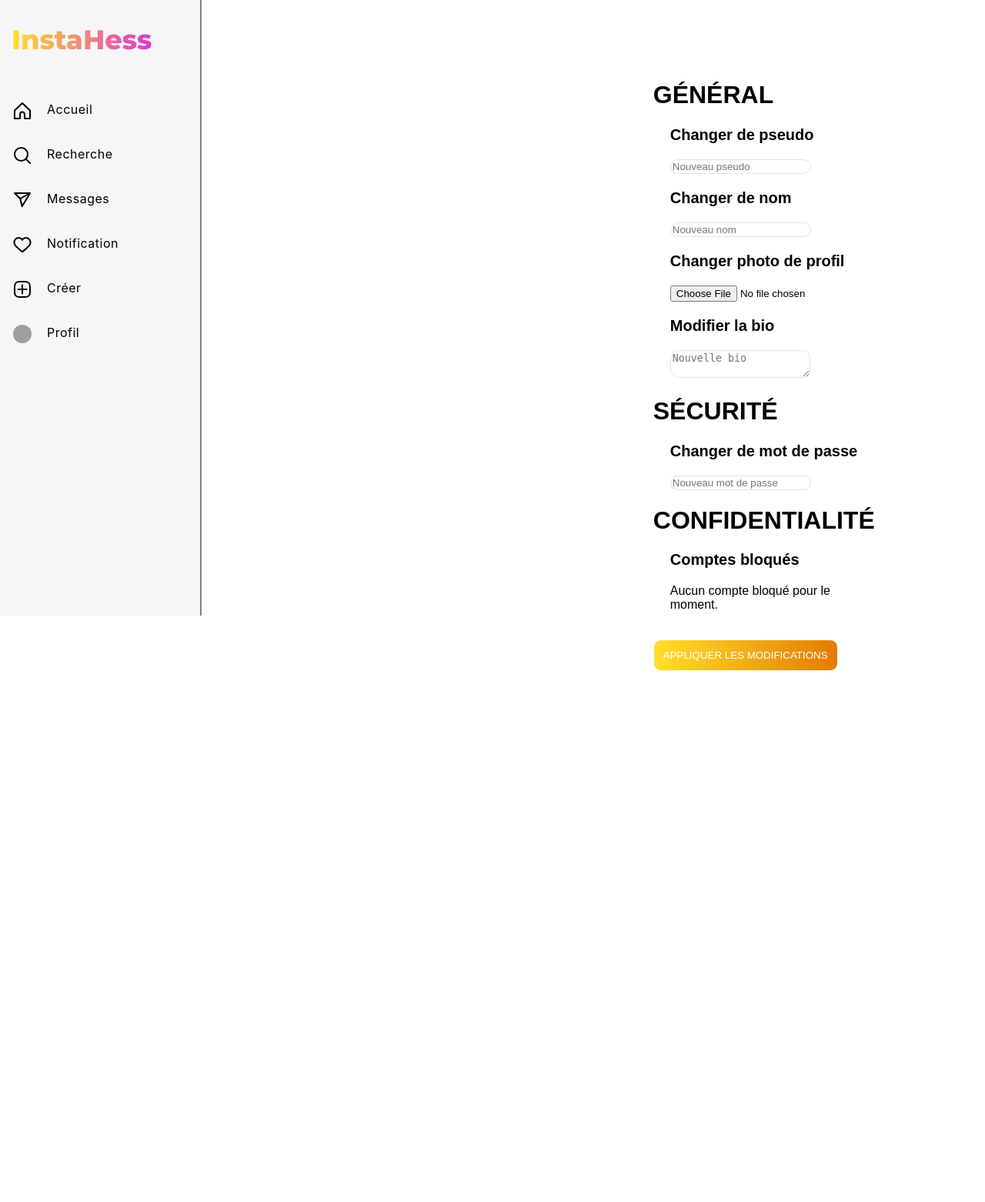
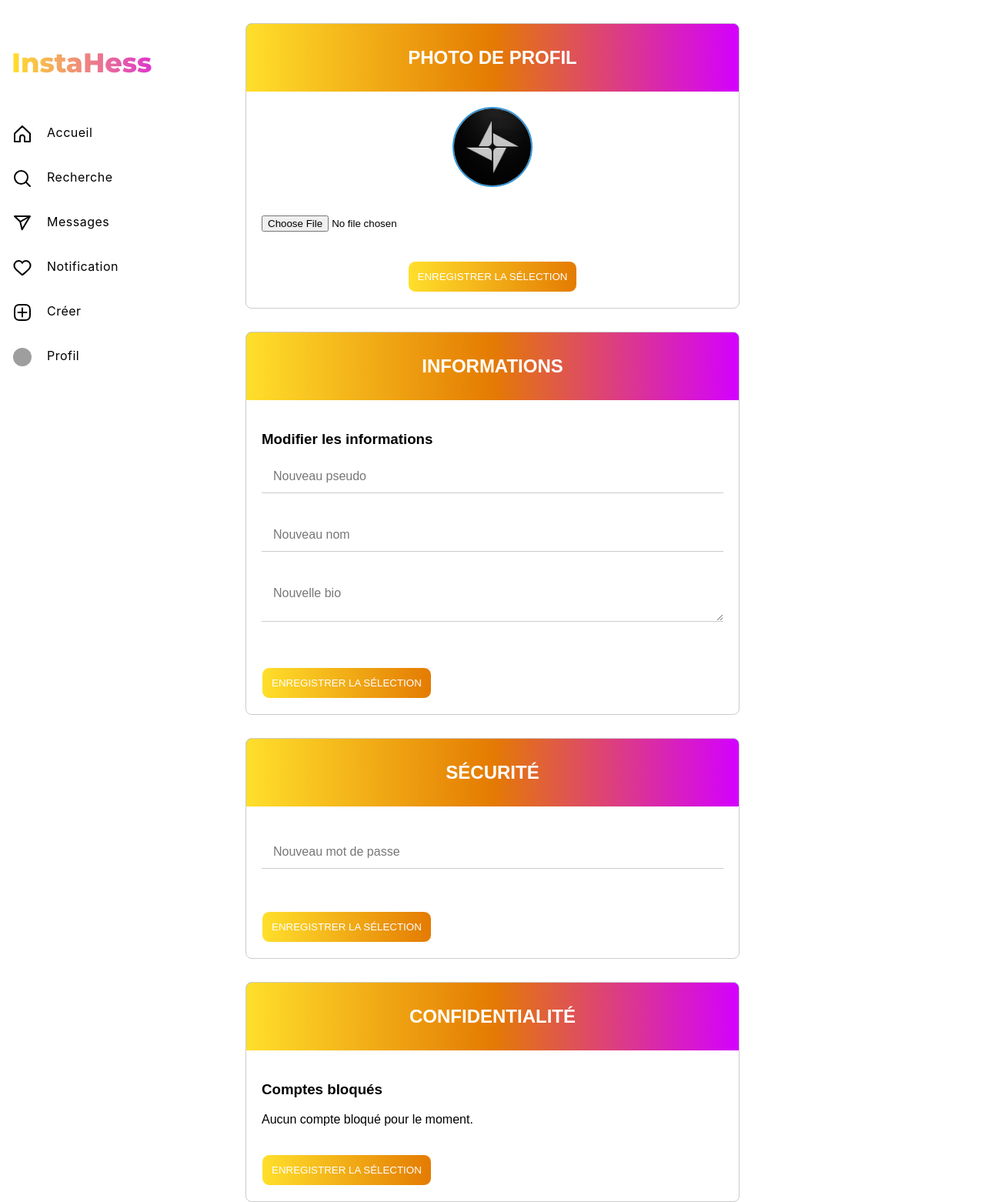
Before and after one commit to DidonCode/BUT2-S3, a PHP site: page /settings.php in a window 1280 px wide. Shown: the whole page at 77% size. Before the commit the page ends 871 px from the top, so only its background shows below. Run offline with PHP 8.4, Linux system fonts and the light colour scheme; the visitor is signed in with stand-in values (Sample User, id 1); grey boxes are pictures that could not be loaded.

Commit message:
page settings (fini)

```diff
--- a/css/settings.css
+++ b/css/settings.css
@@ -1,58 +1,101 @@
 @import "colors.css";
 
 body {
-    font-family: Arial, sans-serif;
     margin: 0;
-    padding: 0;
-    display: flex;
-    height: 100%;
-}
-html{
-    height: 100%;
+    font-family: 'Arial', sans-serif;
   }
 
-h3{
-    cursor: pointer;
-    font-size: 20px;
+  .panel {
+    max-width: 400px;
+    margin: 20px auto;
+    border: 1px solid #ccc;
+    border-radius: 8px;
+    overflow: hidden;
   }
 
-h2{
-    font-size: 25px;
+  .header {
+    background-color: #3498db;
+    color: #fff;
+    padding: 10px;
+    text-align: center;
   }
 
-a{
-    text-decoration: none;
+  .content {
+    padding: 20px;
   }
 
-ul{
-    font-size: 20px;
+  .profile-section {
+    display: flex;
+    flex-direction: column;
+    align-items: center;
   }
 
-
-.container > div > div {
-    padding-left: 22px;
+  .profile-image img {
+    width: 150px;
+    max-width: 150px;
+    height: 150px;
+    border-radius: 50%;
+    object-fit: cover;
+    border: 2px solid #ccc;
   }
 
-#return{
-    color: #fff;
-    position: fixed;
-    bottom: 10px;
-    cursor: pointer;
-    font-size: 18px;
+  input[type="file"] {
+    width: 100%;
+    margin-top: 15px;
   }
 
-
-.main-container{
-    display: flex;
-    flex-direction: row;
-    min-height: 100%;
-    height: auto;
+  .info-section {
+    margin-top: 20px;
   }
 
-.container {
-    padding: 0 5%;
-    margin: 15% 100%;
+  input[type="text"] {
+    width: 100%;
+    margin-bottom: 10px;
+    padding: 8px;
+    box-sizing: border-box;
+  }
 
+  body {
+    margin: 0;
+    font-family: 'Arial', sans-serif;
+  }
+
+  .panel {
+    max-width: 50%;
+    margin: 30px auto;
+    border: 1px solid #ccc;
+    border-radius: 8px;
+    overflow: hidden;
+  }
+
+  .header {
+    background-image: linear-gradient(
+        to right,
+        var(--yellow-logo),
+        var(--orange-logo),
+        var(--purple-logo)
+    );
+    color: #fff;
+    padding: 10px;
+    text-align: center;
+  }
+
+  .content {
+    padding: 20px;
+  }
+
+  .profile-section {
+    display: flex;
+    flex-direction: column;
+    align-items: center;
+  }
+
+  .profile-image img {
+    width: 100px;
+    height: 100px;
+    border-radius: 50%;
+    object-fit: cover;
+    border: 2px solid #3498db;
   }
 
   .apply-btn {
@@ -95,21 +138,60 @@ button.ghost {
 	border: none;
 }
 
-input{
-    border-radius: 10px;
-    border: 1px solid rgb(228, 228, 228);
+  input[type="file"] {
+    width: 100%;
+    margin-top: 15px;
   }
 
-textarea{
-    border-radius: 10px;
-    border: 1px solid rgb(228, 228, 228);
+  .info-section {
+    margin-top: 20px;
   }
 
-#photoSubMenu input{
-    border-radius: 0px;
-    border: none;
+  input[type="text"] {
+    width: 100%;
+    margin-bottom: 10px;
+    padding: 8px;
+    box-sizing: border-box;
   }
 
+  .form__group {
+      position: relative;
+      margin-bottom: 20px;
+  }
 
+  .form__field {
+      width: 100%;
+      padding: 10px;
+      margin-top: 5px;
+      margin-bottom: 15px;
+      border: none;
+      border-bottom: 1px solid #ccc;
+      box-sizing: border-box;
+      transition: border-color 0.3s;
+      background: transparent;
+  }
 
-/*RESPONSIVE*/
+  .form__field:focus {
+      outline: none;
+      border-color: #3498db;
+  }
+
+  .form__label {
+      position: absolute;
+      top: 10px;
+      left: 10px;
+      padding: 0 5px;
+      font-size: 16px;
+      color: #777;
+      pointer-events: none;
+      transition: top 0.3s, font-size 0.3s;
+  }
+
+  .form__field:focus + .form__label,
+  .form__field:not(:placeholder-shown) + .form__label {
+      top: -15px;
+      font-size: 12px;
+  }
+  .form__field:not(:placeholder-shown) + .form__label {
+      color: rgb(0, 0, 0);
+  }
--- a/settings.php
+++ b/settings.php
@@ -12,53 +12,78 @@
 	<?php
 		include_once("php/side-bar.php");
 	?>
-<div class="container">
-    <div class="general">
-        <h1>GÉNÉRAL</h1>
-        <div id="changePseudo">
-            <h3>Changer de pseudo</h3>
-            <input type="text" placeholder="Nouveau pseudo">
-        </div>
+  <div class="panel">
+    <div class="header">
+      <h2>PHOTO DE PROFIL</h2>
+    </div>
+    <div class="content">
+      <div class="profile-section">
+        <div class="profile-image">
+          <img src="images/profil/civilisation.jpg" alt="">
+        </div> <br>
+        <input type="file" id="fileInput" accept="image/*"> <br>
+        <button class="apply-btn">Enregistrer la sélection</button>
+      </div>
+    </div>
+  </div>
 
+  <div class="panel">
+    <div class="header">
+      <h2>INFORMATIONS</h2>
+    </div>
+    <div class="content">
+      <div class="info-section">
+        <h3>Modifier les informations</h3>
 
-    <div id="changeName">
-        <h3>Changer de nom</h3>
-        <div id="nameSubMenu">
-            <input type="text" placeholder="Nouveau nom">
-        </div>
+        <div class="form__group change-input">
+        <input type="input" class="form__field" placeholder="" name="newPseudo" id="newPseudo" required />
+        <label for="newPseudo" class="form__label">Nouveau pseudo</label>
     </div>
 
-    <div id="changePhoto">
-        <h3>Changer photo de profil</h3>
-        <div id="photoSubMenu">
-            <input type="file" accept="image/*">
-        </div>
+    <div class="form__group change-input">
+        <input type="input" class="form__field" placeholder="" name="newName" id="newName" required />
+        <label for="newName" class="form__label">Nouveau nom</label>
     </div>
 
-    <div id="changeBio">
-        <h3>Modifier la bio</h3>
-        <div id="bioSubMenu">
-            <textarea placeholder="Nouvelle bio"></textarea>
-        </div>
+    <div class="form__group change-input">
+        <textarea class="form__field" placeholder="" name="newBio" id="newBio" required></textarea>
+        <label for="newBio" class="form__label">Nouvelle bio</label>
     </div>
+
+        <button class="apply-btn">Enregistrer la sélection</button>
+      </div>
     </div>
-    <div class="securite">
-    <h1>SÉCURITÉ</h1>
-    <div id="changePassword">
-        <h3>Changer de mot de passe</h3>
-            <input type="password" placeholder="Nouveau mot de passe">
+  </div>
+
+  <div class="panel">
+    <div class="header">
+      <h2>SÉCURITÉ</h2>
     </div>
+    <div class="content">
+      <div class="info-section">
+      <div class="form__group change-input">
+        <input type="password" class="form__field" placeholder="" name="newPassword" id="newPassword" required />
+        <label for="newPassword" class="form__label">Nouveau mot de passe</label>
     </div>
-    <div class="confidentialite">
-    <h1>CONFIDENTIALITÉ</h1>
-    <div id="blockedAccounts">
+        <button class="apply-btn">Enregistrer la sélection</button>
+      </div>
+    </div>
+  </div>
+
+  <div class="panel">
+    <div class="header">
+      <h2>CONFIDENTIALITÉ</h2>
+    </div>
+    <div class="content">
+      <div class="info-section">
+      <div id="blockedAccounts">
         <h3>Comptes bloqués</h3>
         <p>Aucun compte bloqué pour le moment.</p>
     </div>
+        <button class="apply-btn">Enregistrer la sélection</button>
+      </div>
     </div>
-    <button class="apply-btn" onclick="applyChanges()">Appliquer les modifications</button>
-</div>
-</div>
+  </div>
     <script src="js/settings.js"></script>
     <script src="js/side-bar.js"></script>
 </body>
```
Lines whose indentation alone changed are shown as unchanged.
